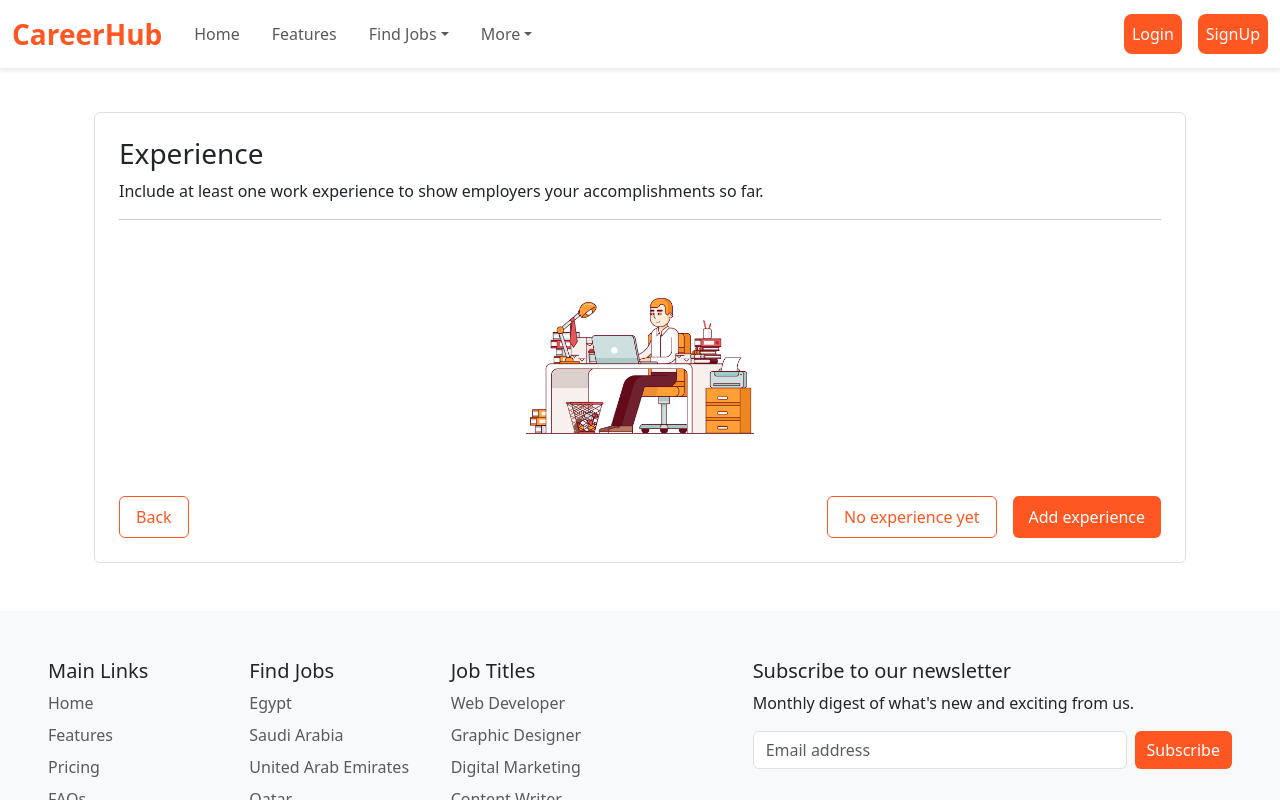
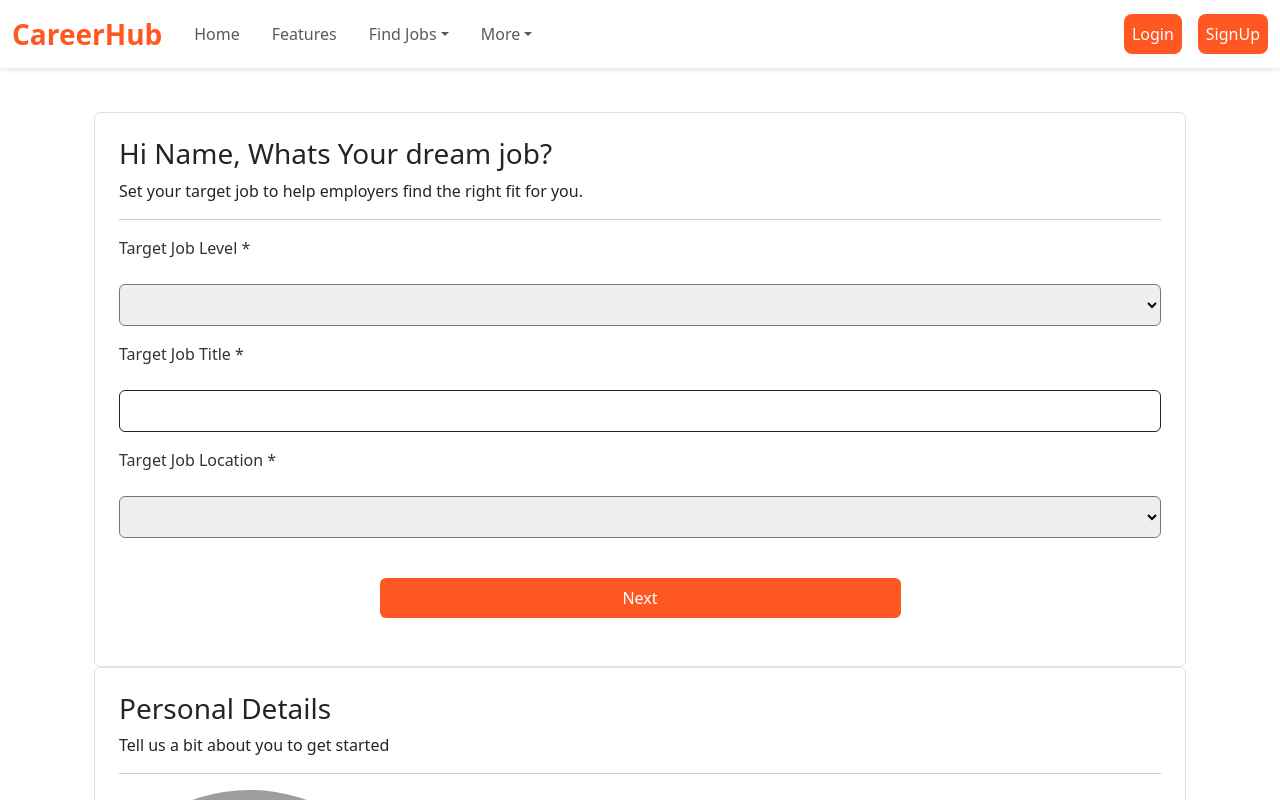
Before and after one commit to MoHassan4/CarrerHub, a React (Vite) app: page /create-new-account in a window 1280 px wide. Shown: the top 800 px of the page. Built offline with nearby package versions, Linux system fonts and the light colour scheme; grey boxes are pictures that could not be loaded.

Commit message:
Profile Setup

```diff
--- a/src/App.css
+++ b/src/App.css
@@ -0,0 +1,17 @@
+/* Custom Scrollbar */
+::-webkit-scrollbar {
+  width: 10px;
+}
+
+::-webkit-scrollbar-track {
+  background: #f1f1f1;
+}
+
+::-webkit-scrollbar-thumb {
+  background: linear-gradient(#ffc107, #ff8c00);
+  border-radius: 10px;
+}
+
+::-webkit-scrollbar-thumb:hover {
+  background: linear-gradient(#ffb300, #ff6500);
+}
--- a/src/App.jsx
+++ b/src/App.jsx
@@ -10,7 +10,9 @@ import PageNotFound from "./Components/pageNotFound/PageNotFound.jsx";
 
 import "./css/cssShared/NavBar.css";
 import "./css/cssShared/Footer.css";
+import "./App.css";
 import CreateNewAccount from "./Pages/CreateNewAccount.jsx";
+import Profile from "./Pages/Profile";
 
 function App() {
   return (
@@ -26,6 +28,7 @@ function App() {
         ></Route>
         <Route path="/jopSearch" element={<JopSearch />}></Route>
         <Route path="/jobs-by-location" element={<JobsByLocation />}></Route>
+        <Route path="/profile" element={<Profile />}></Route>
         <Route path="/*" element={<PageNotFound />}></Route>
       </Routes>
       <Footer />
--- a/src/Components/shared/NavBar.jsx
+++ b/src/Components/shared/NavBar.jsx
@@ -106,11 +106,13 @@ function NavBar() {
               {user ? (
                 <div className="d-flex flex-row align-items-center justify-content-center gap-2 my-3 my-lg-0">
                   {/* User icon */}
+                  <Link className="profile-link" to="/profile">
                   <FontAwesomeIcon
                     icon={faUserCircle}
                     size="2x"
                     className="text-warning"
                   />
+                  </Link>
 
                   {/* User name */}
                   <span
--- a/src/Pages/CreateNewAccount.jsx
+++ b/src/Pages/CreateNewAccount.jsx
@@ -7,8 +7,8 @@ function CreateNewAccount() {
   return (
     <>
       <div className="container">
-        {/* <TargetJobForm /> */}
-        {/* <PersonalDetails /> */}
+        <TargetJobForm />
+        <PersonalDetails />
         <ExperienceForm />
       </div>
     </>
--- a/src/Pages/signup.jsx
+++ b/src/Pages/signup.jsx
@@ -60,7 +60,7 @@ const Signup = () => {
         };
         localStorage.setItem("user", JSON.stringify(safeUser));
         reset();
-        navigate("/");
+        navigate("/create-new-account");
         window.location.reload();
       });
     });
@@ -228,14 +228,12 @@ const Signup = () => {
                       </div>
                     )}
                   </div>
-                  <Link to="/create-new-account">
                     <button
                       type="submit"
                       className="btn btn-lg w-100 signup-button"
                     >
                       Create my account
                     </button>
-                  </Link>
                 </form>
               </div>
             </div>
--- a/src/css/cssShared/NavBar.css
+++ b/src/css/cssShared/NavBar.css
@@ -69,4 +69,8 @@ nav li a, nav button {
 .li-su-btns button:hover {
     color: var(--primary-color);
 }
+
+.li-su-btns .profile-link {
+    background-color: transparent !important;
+}
 /* -------------------------------------------------- */
```
